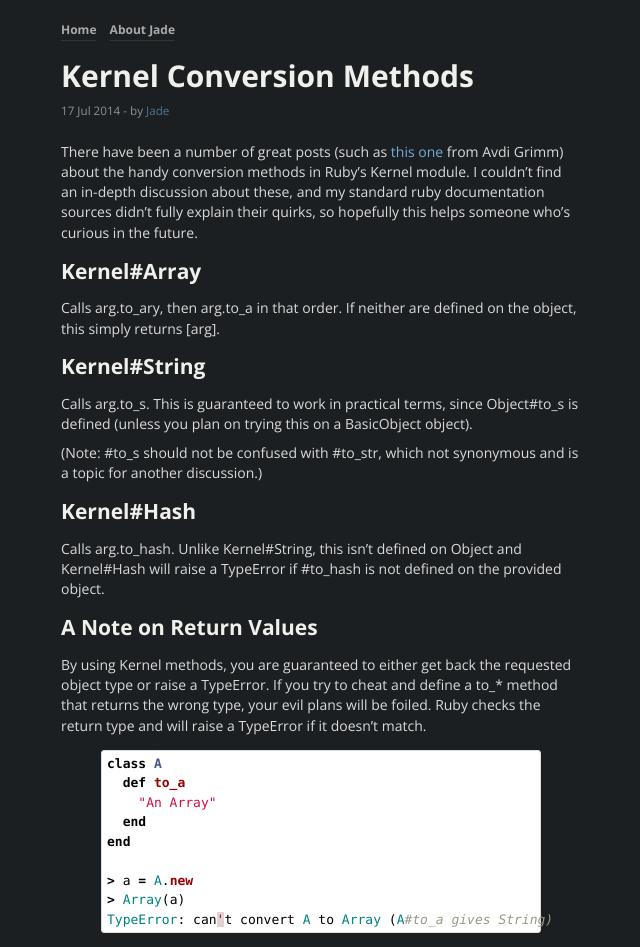
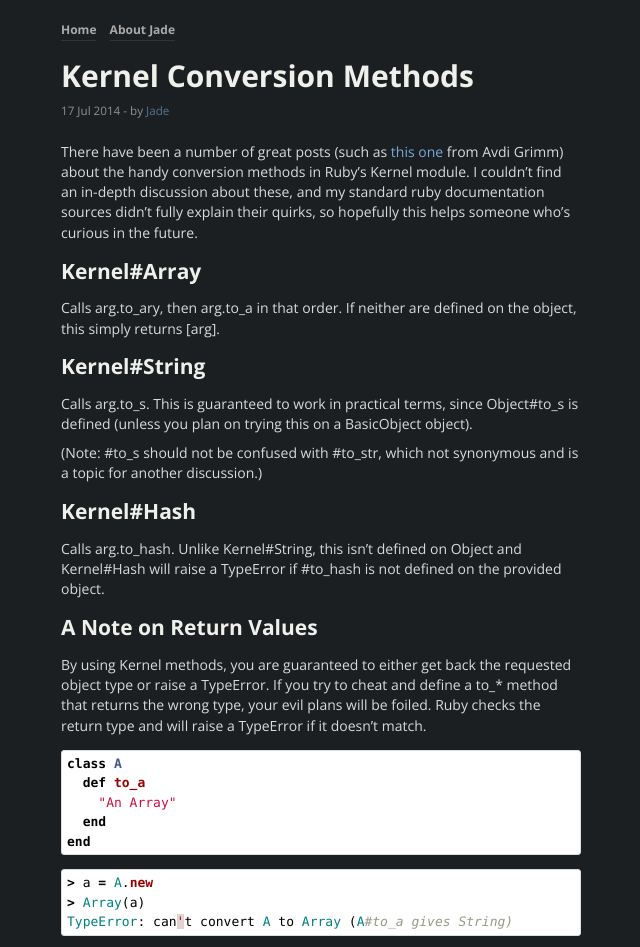
Before and after one commit to imogenkinsman/jademcgough.github.io, a Jekyll site: the page built from _posts/2014-07-17-kernel-conversion-methods.md, in a window 1280 px wide. Shown: the top 947 px of the page, without its empty margins (319-959 px from the left). Built offline with Jekyll 4.4.1, drawn with Linux system fonts in a browser that asks for light colours; Markdown is read by kramdown in place of the engine named in the settings; comment, search, counter and statistics services are not loaded; grey boxes are pictures that could not be loaded.

Commit message:
fix code highlighting for jekyll 3.0

````diff
--- a/_config.yml
+++ b/_config.yml
@@ -1,10 +1,7 @@
 title:            Jade McGough - @sailoremo
 url:              http://jademcgough.github.io
 permalink:        pretty
-highlighter:      true
-markdown:         rdiscount
-rdiscount:
-  extensions:     [smart]
+highlighter:      rouge
 google_analytics: UA-49268083-1
 timezone:         America/Los_Angeles
 paginate: 5
--- a/_posts/2014-07-17-kernel-conversion-methods.md
+++ b/_posts/2014-07-17-kernel-conversion-methods.md
@@ -20,14 +20,16 @@
 ## A Note on Return Values
 By using Kernel methods, you are guaranteed to either get back the requested object type or raise a TypeError. If you try to cheat and define a to_* method that returns the wrong type, your evil plans will be foiled. Ruby checks the return type and will raise a TypeError if it doesn't match.
 
-{% highlight ruby %}
+```ruby
 class A
   def to_a
     "An Array"
   end
 end
+```
 
+```ruby
 > a = A.new
 > Array(a)
 TypeError: can't convert A to Array (A#to_a gives String)
-{% endhighlight %}
+```
````
